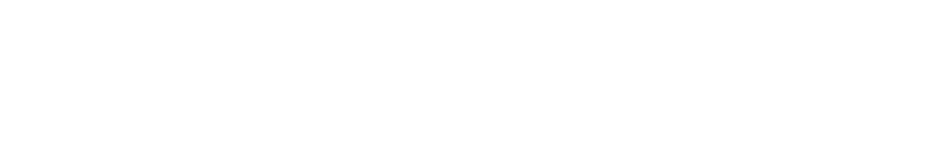
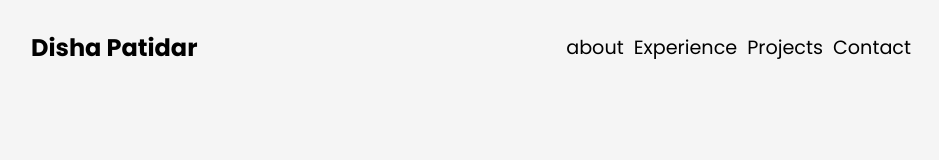
Before and after one commit to disha7893/my_portfolio, a plain HTML site: page index.html in a window 1280 px wide. Shown: the whole page, without its empty margins (169-1108 px from the left). Drawn offline with Linux system fonts and the light colour scheme.

Commit message:
navbar is created

```diff
--- a/index.html
+++ b/index.html
@@ -1 +1,24 @@
-<!-- -->
+<!DOCTYPE html>
+<html lang="en">
+<head>
+    <meta charset="UTF-8">
+    <meta name="viewport" content="width=device-width, initial-scale=1.0">
+    <title>MY First Portfolio</title>
+    <link rel="stylesheet" href="style.css">
+</head>
+<body>
+    <nav>
+       <div id="nav-container" class ="flex">
+        <div>
+            <h1>Disha Patidar</h1>
+        </div>
+        <ul class="flex">
+            <li><a href="">about</a></li>
+            <li><a href="">Experience</a></li>
+            <li><a href="">Projects</a></li>
+            <li><a href="">Contact</a></li>
+        </ul>
+       </div>
+    </nav>
+</body>
+</html>
--- /dev/null
+++ b/style.css
@@ -0,0 +1,41 @@
+@import url('https://fonts.googleapis.com/css2?family=Poppins:ital,wght@0,100;0,200;0,300;0,400;0,500;0,600;0,700;0,800;0,900;1,100;1,200;1,300;1,400;1,500;1,600;1,700;1,800;1,900&display=swap');
+/* general css */
+
+*{
+    margin: 0;
+    padding: 0;
+    box-sizing: border-box;
+}
+
+body{
+    font-family: 'Poppins', sans-serif;
+    background: #f5f5f5;
+}
+
+html{
+    scroll-behavior: smooth;
+}
+
+a{
+    text-decoration: none;
+    color: black;
+    font-size :1.2rem;
+}
+
+li{
+    list-style: none;
+}
+
+/* all used classes */
+
+.flex{
+    display:flex;
+    align-items: center;
+    justify-content:space-between;
+    gap:10px;
+}
+
+/* navbar css */
+#nav-container{
+    padding: 30px 200px;
+}
```
Also changed, not shown: assets/index.html (deleted, +0 -11 lines).
